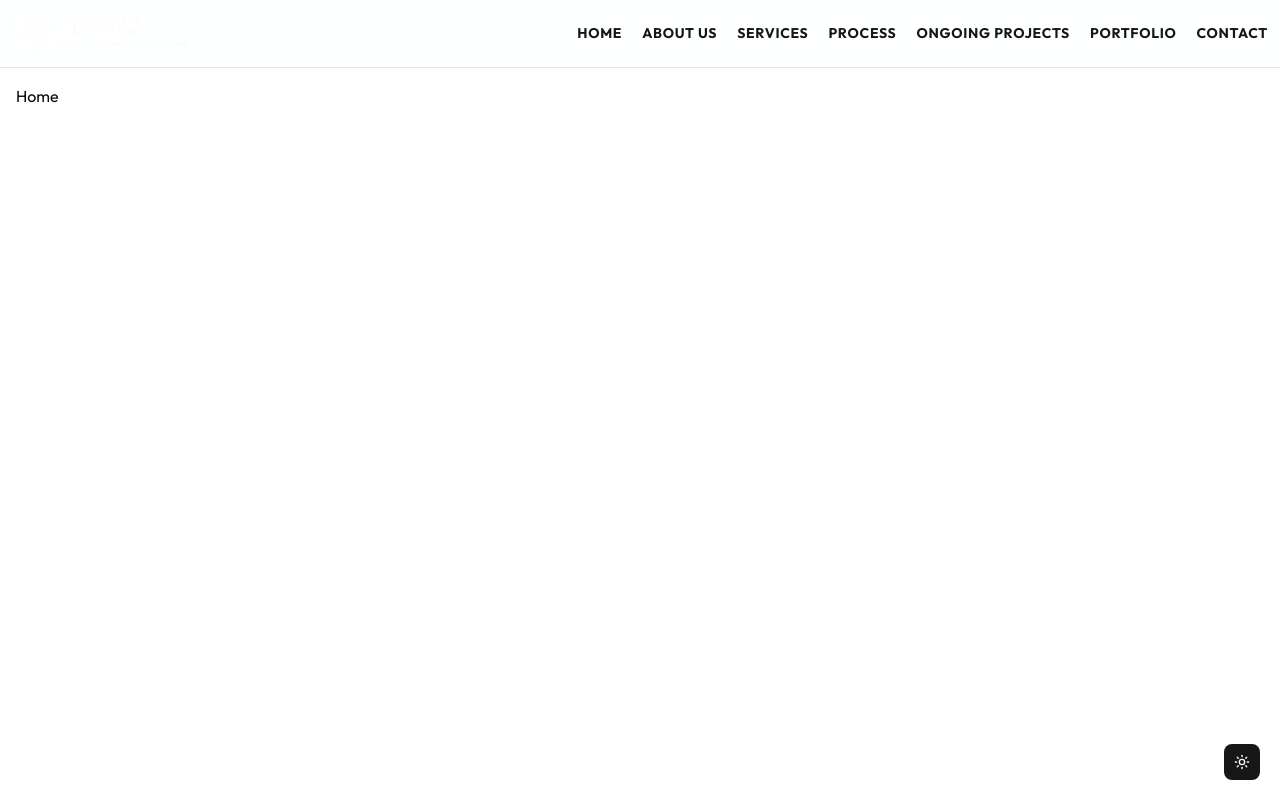
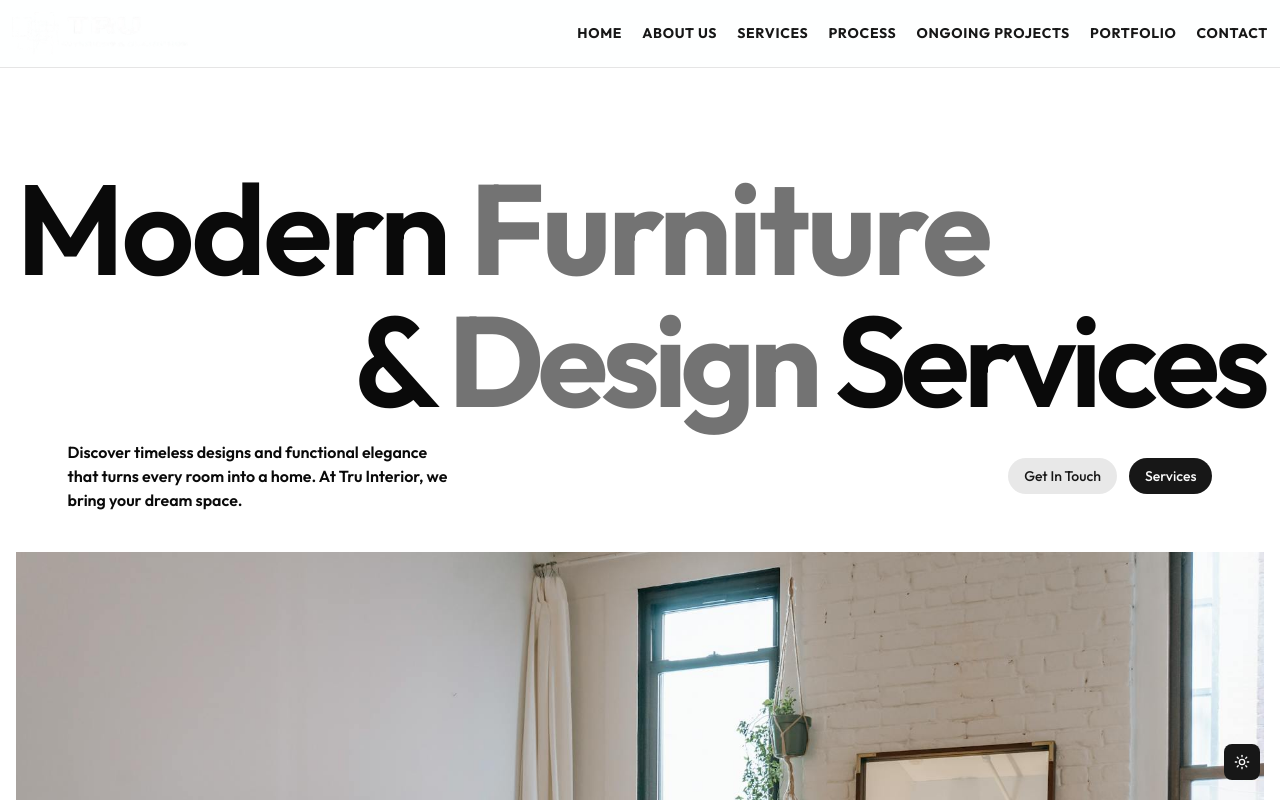
Before and after one commit to Ray541/tru-interior, a React (Vite) app: page / in a window 1280 px wide. Shown: the top 800 px of the page. Built offline with nearby package versions, Linux system fonts and the light colour scheme.

Commit message:
update: add home section content

```diff
--- a/src/sections/Home.tsx
+++ b/src/sections/Home.tsx
@@ -1,7 +1,51 @@
+import { Button } from "@/components/ui/button";
+import hero from "../assets/images/hero.jpg";
+
 function Home() {
   return (
-    <section id="home" className="w-full max-w-7xl mx-auto min-h-dvh">
-      Home
+    <section
+      id="home"
+      className="w-full md:min-h-dvh flex flex-col items-center justify-center gap-5"
+    >
+      <div className="w-full max-w-7xl mx-auto flex flex-col items-center justify-between gap-1 font-semibold">
+        <h1 className="w-full text-start text-7xl sm:text-8xl xl:text-9xl tracking-tight pt-15 sm:pt-10 lg:pt-20">
+          Modern <span className="text-muted-foreground font-bold">Furniture</span>
+        </h1>
+        <h1 className="w-full text-end text-7xl sm:text-8xl xl:text-9xl tracking-tighter">
+          & <span className="text-muted-foreground font-bold">Design</span> Services
+        </h1>
+
+        <div className="block md:hidden w-full">
+          <img src={hero} alt="Hero" className="w-full h-full" />
+        </div>
+
+        <div className="mt-3 mb-5 flex flex-col md:flex-row items-center justify-between gap-5">
+          <p className="w-full sm:w-3/4 md:w-1/2 lg:w-1/3 text-center md:text-start">
+            Discover timeless designs and functional elegance that turns every room into a home. At
+            Tru Interior, we bring your dream space.
+          </p>
+
+          <div className="hidden md:flex items-center justify-center gap-3">
+            <Button asChild variant="secondary" className="rounded-full">
+              <a href="#contact">Get In Touch</a>
+            </Button>
+            <Button asChild className="rounded-full">
+              <a href="#services">Services</a>
+            </Button>
+          </div>
+        </div>
+      </div>
+      <div className="hidden md:block w-full">
+        <img src={hero} alt="Hero" className="w-full h-full" />
+      </div>
+      <div className="w-full flex items-center justify-center gap-3 md:hidden">
+        <Button asChild variant="secondary" className="rounded-full">
+          <a href="#contact">Get In Touch</a>
+        </Button>
+        <Button asChild className="rounded-full">
+          <a href="#services">Services</a>
+        </Button>
+      </div>
     </section>
   );
 }
```
